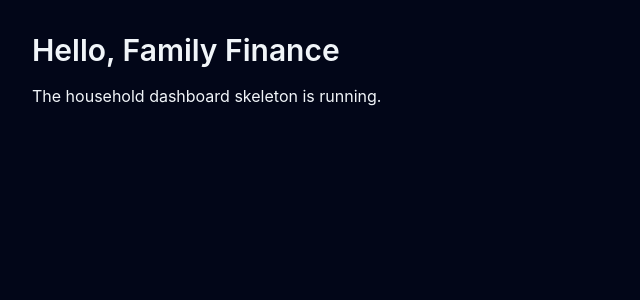
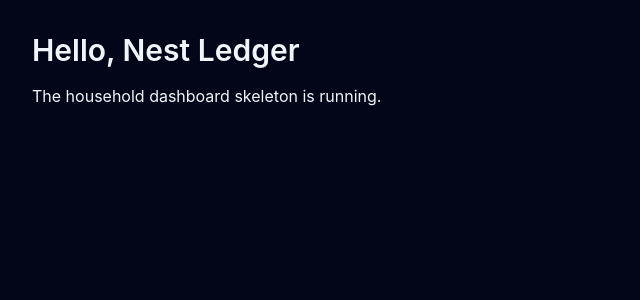
Before and after one commit to MichaelLese/nest-ledger, a Next.js app in the folder app/: page / in a window 1280 px wide. Shown: the top 300 px of the page, without its empty margins (0-640 px from the left). Built offline with nearby package versions, Linux system fonts and the light colour scheme.

Commit message:
fix: finish Nest Ledger UI naming

```diff
--- a/app/src/app/layout.tsx
+++ b/app/src/app/layout.tsx
@@ -3,7 +3,7 @@
 import "./globals.css";
 
 export const metadata: Metadata = {
-  title: "Family Finance",
+  title: "Nest Ledger",
   description: "Household finance dashboard",
 };
 
--- a/app/src/app/page.tsx
+++ b/app/src/app/page.tsx
@@ -1,7 +1,7 @@
 export default function Home() {
   return (
     <main className="min-h-screen bg-slate-950 p-8 text-slate-100">
-      <h1 className="text-3xl font-semibold">Hello, Family Finance</h1>
+      <h1 className="text-3xl font-semibold">Hello, Nest Ledger</h1>
       <p className="mt-4">The household dashboard skeleton is running.</p>
     </main>
   );
```
